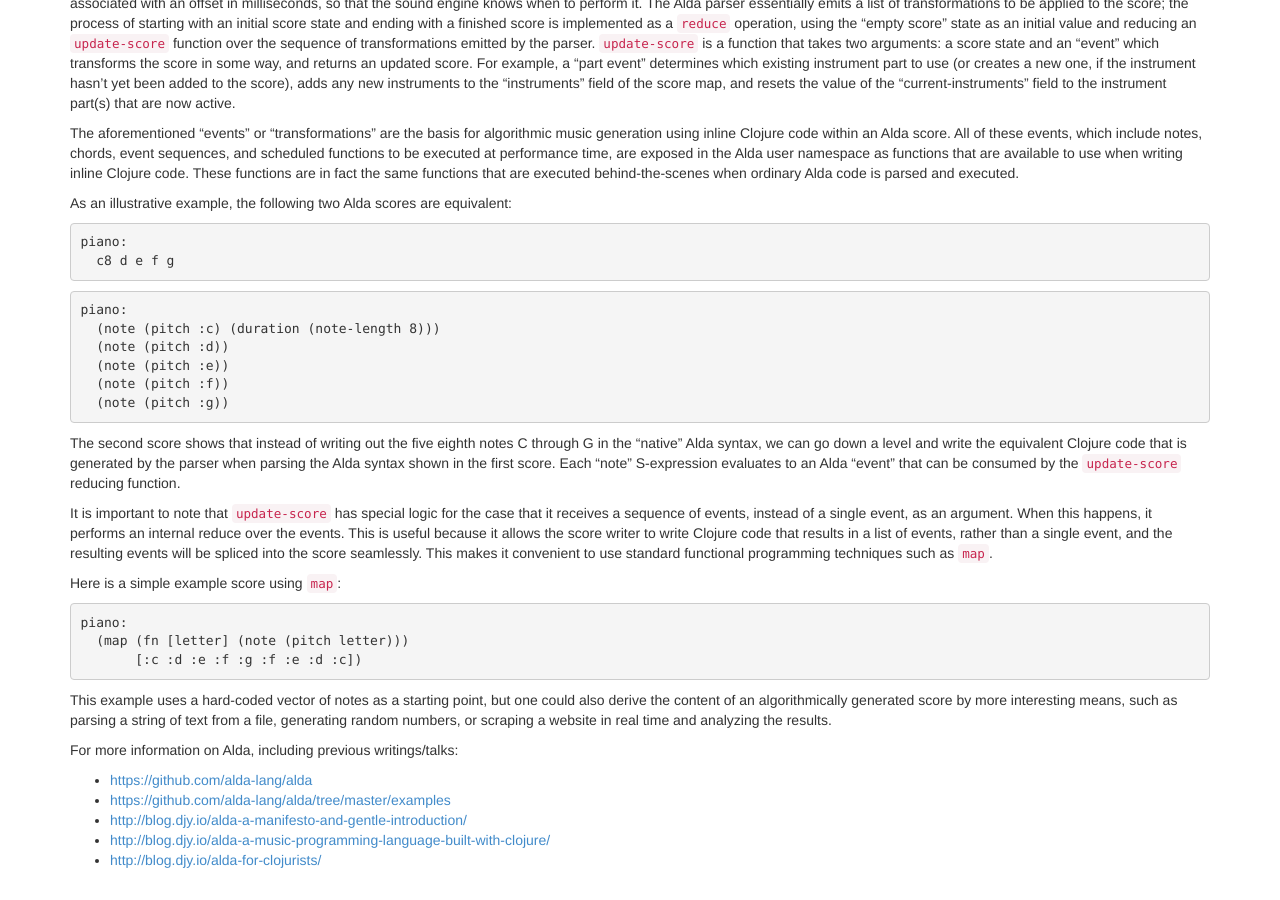
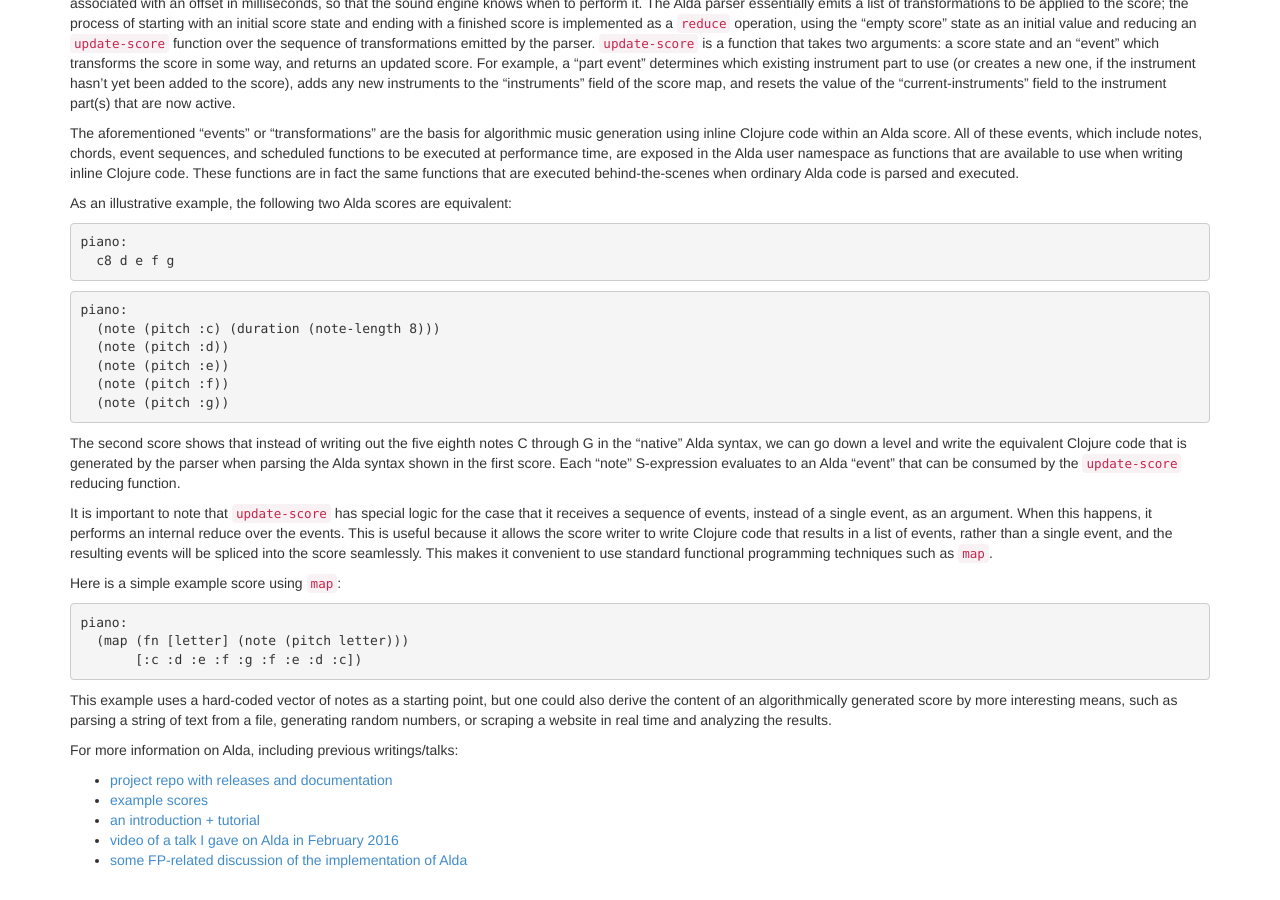
Before and after one commit to functional-art/functional-art.github.com, a Jekyll site: the page built from 2016/alda.md, in a window 1280 px wide and 900 px high, scrolled down 1362 px. Built offline with Jekyll 4.4.1, drawn with Linux system fonts in a browser that asks for light colours; nearby versions of some CDN libraries.

Commit message:
Minor fixes.

```diff
--- a/2016/alda.md
+++ b/2016/alda.md
@@ -65,8 +65,8 @@
 
 For more information on Alda, including previous writings/talks:
 
-  - [https://github.com/alda-lang/alda](project repo with releases and documentation)
-  - [https://github.com/alda-lang/alda/tree/master/examples](example scores)
-  - [http://blog.djy.io/alda-a-manifesto-and-gentle-introduction/](an introduction + tutorial)
-  - [http://blog.djy.io/alda-a-music-programming-language-built-with-clojure/](video of a talk I gave on Alda in February 2016)
-  - [http://blog.djy.io/alda-for-clojurists/](some FP-related discussion of the implementation of Alda)
+  - [project repo with releases and documentation](https://github.com/alda-lang/alda)
+  - [example scores](https://github.com/alda-lang/alda/tree/master/examples)
+  - [an introduction + tutorial](http://blog.djy.io/alda-a-manifesto-and-gentle-introduction/)
+  - [video of a talk I gave on Alda in February 2016](http://blog.djy.io/alda-a-music-programming-language-built-with-clojure/)
+  - [some FP-related discussion of the implementation of Alda](http://blog.djy.io/alda-for-clojurists/)
--- a/2016/epimorphism.html
+++ b/2016/epimorphism.html
@@ -7,11 +7,11 @@
 		  <h1>Demo: Epimorphism </h1>
 		  <h2>Francis Shuman</h2>
 			<p>
-				Epimorphism is an art project which simulates video feedback in a mathematically interesting, fractaline, and aesthetically pleasing fashion.  It is written in the language PureScript, a dialect of Haskell which compiles to javascript, and runs in users web browsers.
+				Epimorphism is an art project which simulates video feedback in a mathematically interesting, fractaline, and aesthetically pleasing fashion.  It is written in the language PureScript, a dialect of Haskell which compiles to Javascript, and runs in users' web browsers.
 			</p>
 			<h2> Overview </h2>
 			<h3> How it works </h3>
-			<p> Epimorphism is a digital simulation of video feedback.  Video feedback is a traditionally analog art form which has exsited in the form of kaleidoscopes & other mirror based systems throughout history and then since the 1960s using video technology to create recursive & self similar animated systems.  The basic modern concept is simple, and requires only a video input source(camera) and an output source(screen).  The output of the camera is routed to the screen and the camera is then pointed at this information, using the output of the camera(with some time delay) as its input.  In the simplest example, where the camera is slightly zoomed out, you see an image of the screen as it was a few(n) ms previously.  In the inner screen you see an image of the screen as it was 2*n ms ago, and so forth.  The situation can get significantly more interesting when you rotate the camera, adjust the zoom, add filters, add external imagery, etc, and quite often the system can become chaotic, which is a common characteristic of recursive systems.
+			<p> Epimorphism is a digital simulation of video feedback.  Video feedback is a traditionally analog art form which has existed in the form of kaleidoscopes & other mirror based systems throughout history and then since the 1960s using video technology to create recursive & self similar animated systems.  The basic modern concept is simple, and requires only a video input source(camera) and an output source(screen).  The output of the camera is routed to the screen and the camera is then pointed at this information, using the output of the camera(with some time delay) as its input.  In the simplest example, where the camera is slightly zoomed out, you see an image of the screen as it was a few(n) ms previously.  In the inner screen you see an image of the screen as it was 2*n ms ago, and so forth.  The situation can get significantly more interesting when you rotate the camera, adjust the zoom, add filters, add external imagery, etc, and quite often the system can become chaotic, which is a common characteristic of recursive systems.
 			</p>
 			<p>
 				<br/>
```
